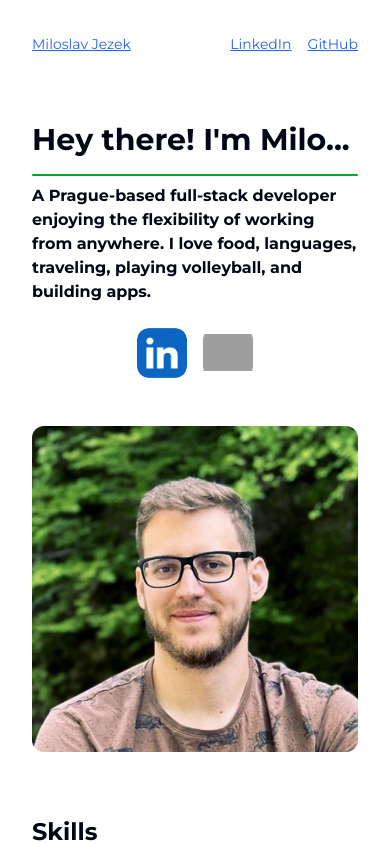
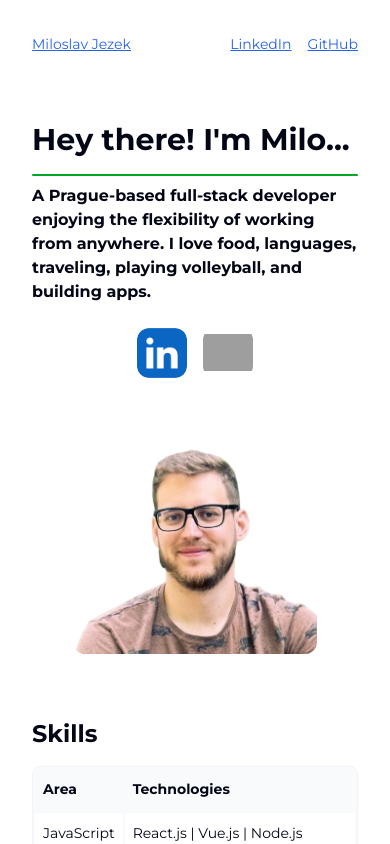
Before and after one commit to milojezek/portfolio, a Vue app: page / in a window 390 px wide. Shown: the top 844 px of the page. Built offline with nearby package versions, Linux system fonts and the light colour scheme; grey boxes are pictures that could not be loaded.

Commit message:
Remove background of intro photo and make it smaller on mobile screen and centered

```diff
--- a/src/components/main/intro/IntroSection.vue
+++ b/src/components/main/intro/IntroSection.vue
@@ -26,7 +26,7 @@
 <script>
 import linkedinIcon from "@/assets/icons/linkedin_icon.png";
 import githubIcon from "@/assets/icons/github_icon.png";
-import introPhoto from "@/assets/images/intro_photo.png";
+import introPhoto from "@/assets/images/intro_photo_no_bg.png";
 
 export default {
   name: "IntroSection",
@@ -116,13 +116,12 @@ export default {
 @media (max-width: 640px) {
   .intro-row {
     flex-direction: column;
-    align-items: stretch;
+    align-items: center;
     gap: 1.5rem;
   }
   .intro-photo {
     order: 2;
-    max-width: 100%;
-    margin-top: 1rem;
+    max-width: 75%;
   }
   .intro-content {
     order: 1;
```
Also changed, not shown: src/assets/images/intro_photo_no_bg.png (added).
